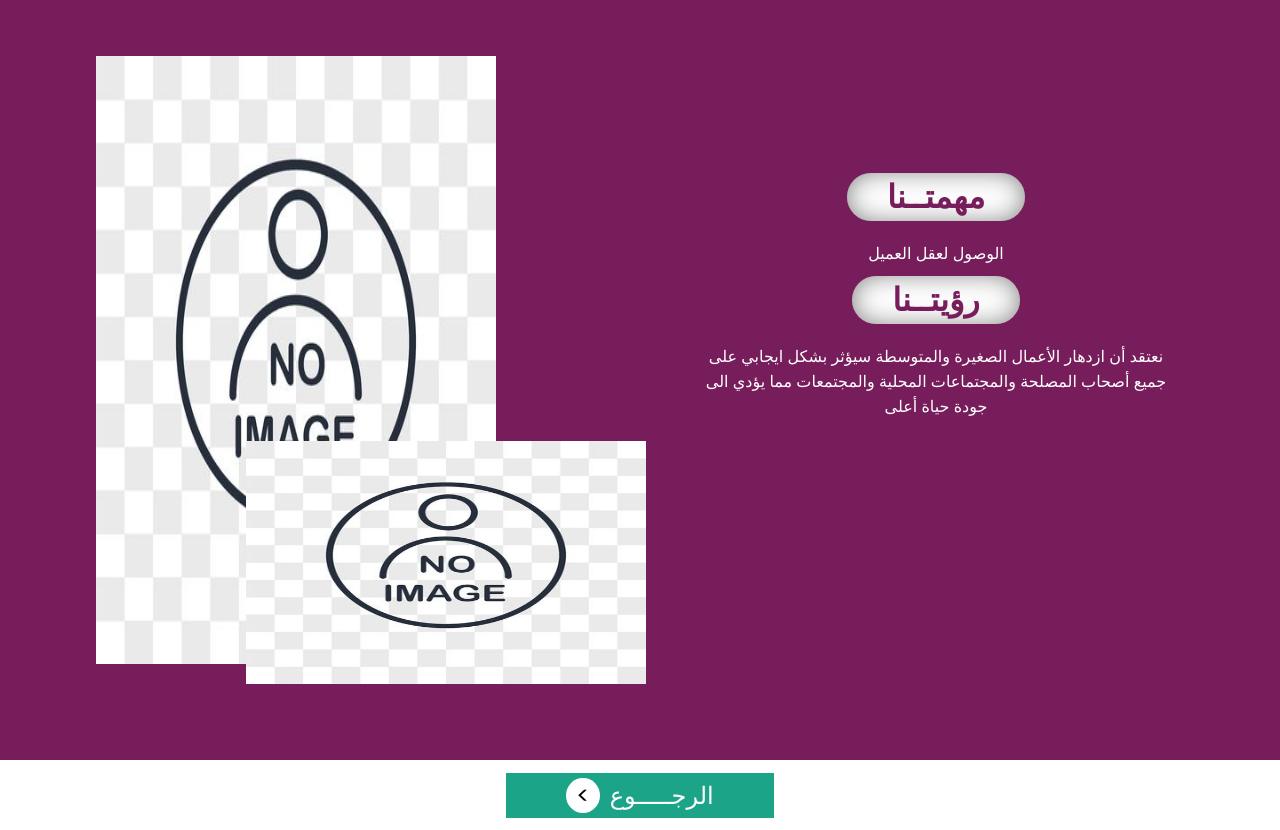
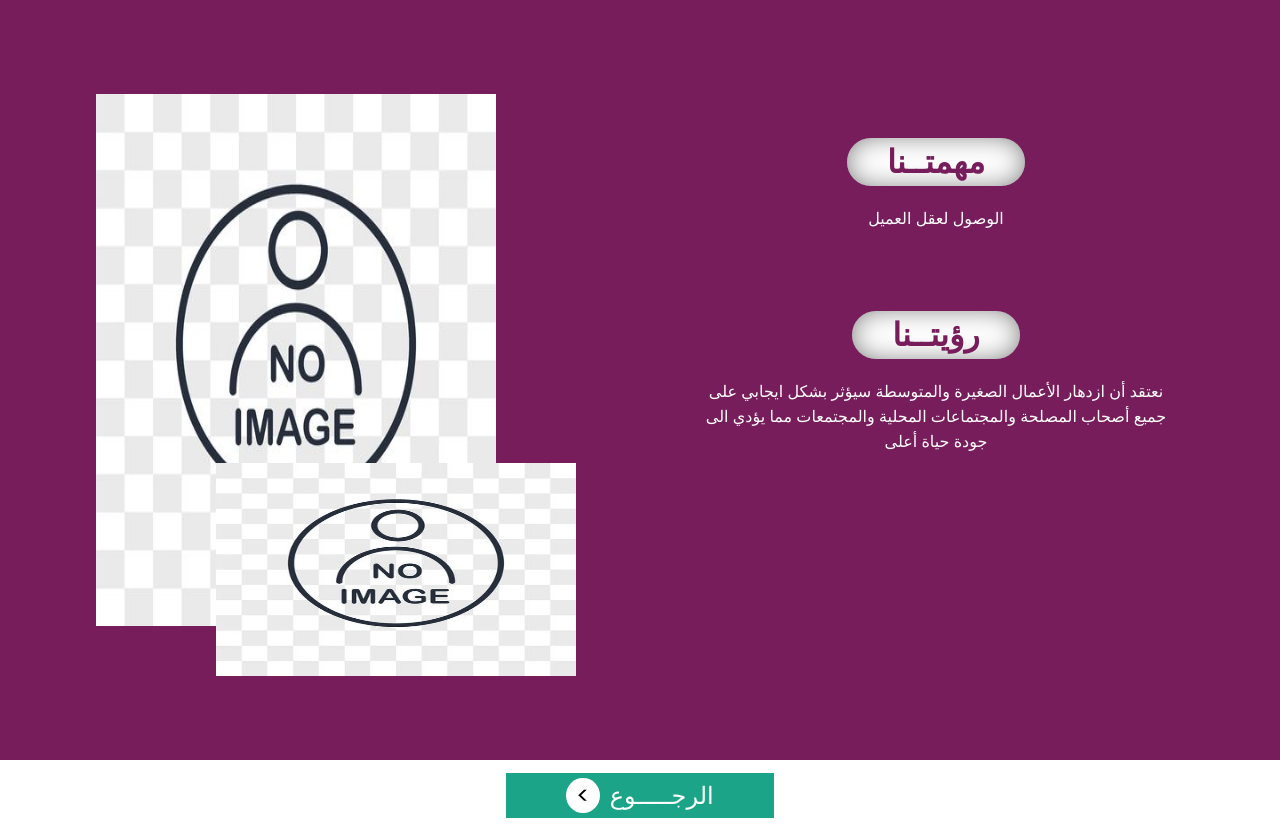
Before and after one commit to Ahmed-Elhalwagy/mid-1, a website built with Vite: page index.html in a window 1280 px wide. Shown: the part 840-1670 px from the top of the page. Built offline with nearby package versions, Linux system fonts and the light colour scheme; a web font is replaced by a local one.

Commit message:
modify the responsive

```diff
--- a/style.css
+++ b/style.css
@@ -216,7 +216,7 @@ section:nth-child(3){
     align-items: center;
     justify-content: space-between;
     margin-bottom: 8rem;
-    gap: 10px;
+    gap: 80px;
     flex-wrap: wrap;
     padding:10px;
     color: #FFF;
@@ -273,7 +273,7 @@ section:nth-child(3){
 .goal-images {
     position: relative;
     width: 400px;
-    height: 80%;
+    height: 70%;
     top: 0;
     left: 0;
 }
@@ -288,10 +288,12 @@ section:nth-child(3){
 
 .goal-images .front-img{
     position: absolute;
-    bottom:-20px;
-    left: 150px;
+    bottom:-50px;
+    left: 120px;
     height: 40%;
+    width: 90%;
 }
+
 
 @media only screen and (max-width: 1000px) {
     .goal-images{
@@ -299,22 +301,18 @@ section:nth-child(3){
         width: 300px;
         height: 300px;
         margin-bottom: 50px;
+        margin-right: 100px;
+
     }
     .content-containet{
         order: 1;
         width: 100%;
         margin-bottom: 30px;
-}
-}
-
-@media only screen and (max-width: 1000px) {
-    .goal-images{
-        margin-right: 100px;
-    }
-    .goal-images .front-img{
+        gap: 20px;
         height: 40%;
         width: 90%;
     }
+
 }
 
 @media only screen and (max-width: 600px) {
@@ -326,7 +324,7 @@ section:nth-child(3){
     }
     .goal-images .front-img{
         position: absolute;
-        bottom:-60px;
+        bottom:-40px;
         left: 100px;
         height: 60%;
     }
```
Lines whose indentation alone changed are shown as unchanged.
